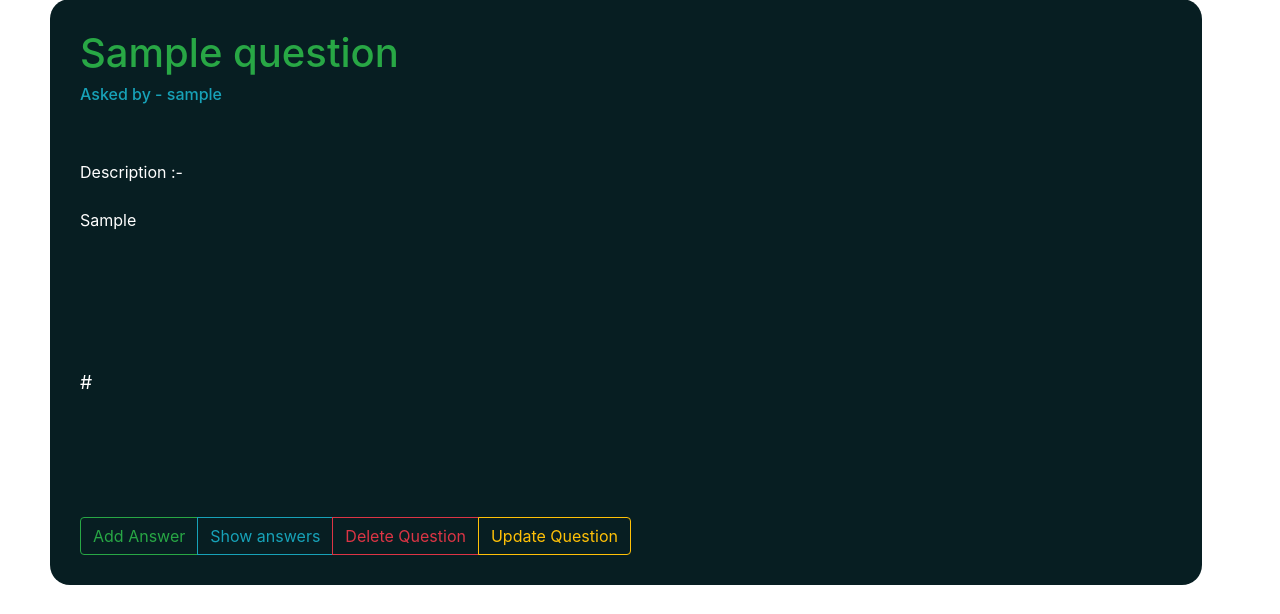
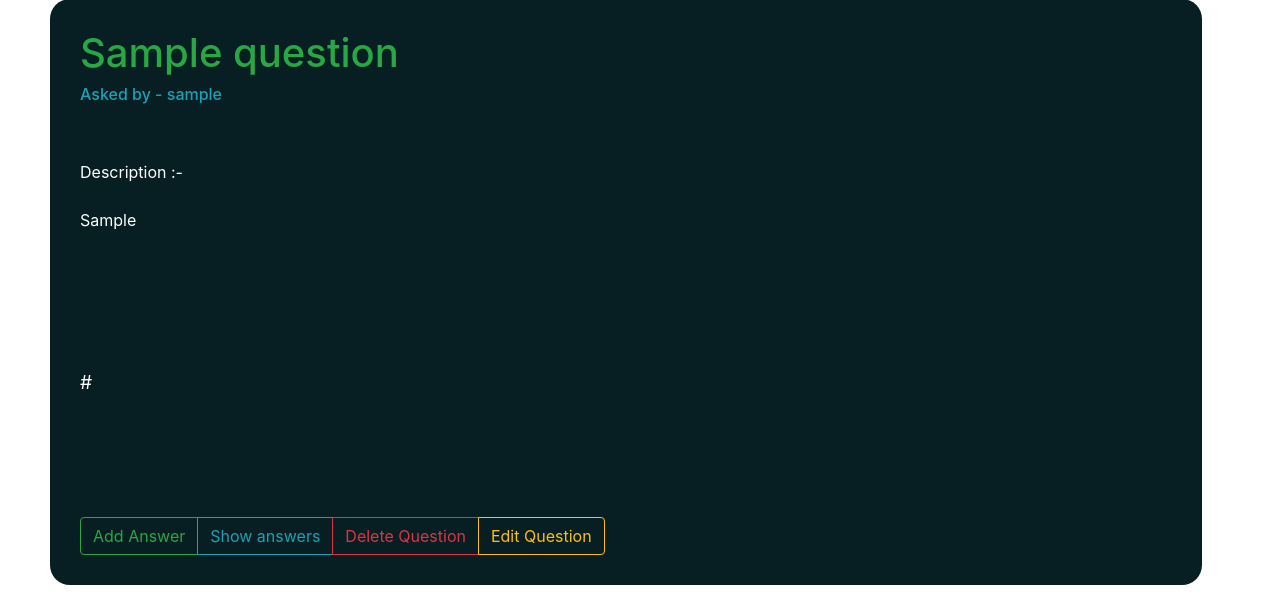
Before and after one commit to richeshgupta/JUETNoticeBoard, a Django app: page /forum/question/1/ in a window 1280 px wide. Shown: the part 186-800 px from the top of the page. Run offline with Django 3.2, Linux system fonts and the light colour scheme; a user stored in the database is signed in; tables that the repository leaves empty hold one stand-in row (values such as "Sample post"); some libraries are stand-ins or nearby versions.

Commit message:
Changed some stuffs

```diff
--- a/notice/main/templates/main/detailpost.html
+++ b/notice/main/templates/main/detailpost.html
@@ -127,7 +127,7 @@
 	<a href='{% url "ans-detail" object.id %}' class='btn btn-outline-info'>Show answers</a>
 	{% if object.author_q == user %}
 		<a href="{% url 'delete-ques' object.id %}" class="btn btn-outline-danger">Delete Question</a>
-		<a href='{% url "update-ques" object.id %}' class='btn btn-outline-warning'>Update Question</a>
+		<a href='{% url "update-ques" object.id %}' class='btn btn-outline-warning'>Edit Question</a>
 	{% endif %}
 </div>
 </body>
--- a/notice/main/templates/main/nav.html
+++ b/notice/main/templates/main/nav.html
@@ -14,7 +14,7 @@
 
   	<!-- NAVBAR -->
   	<nav class="navbar position-fixed-top navbar-light navbar-expand-lg">
-  <a class="navbar-brand" href="{% url 'home' %}"><img src='{% static "logo.png" %}' class='d-inline-block align-top' width='170px'></a>
+  <a class="navbar-brand" href="{% url 'forum-home' %}"><img src='{% static "logo.png" %}' class='d-inline-block align-top' width='170px'></a>
   <button class="navbar-toggler" type="button" data-toggle="collapse" data-target="#navbarSupportedContent" aria-controls="navbarSupportedContent" aria-expanded="false" aria-label="Toggle navigation">
     <span class="navbar-toggler-icon"></span>
   </button>
--- a/notice/main/views.py
+++ b/notice/main/views.py
@@ -4,7 +4,6 @@ from .forms import questionForm,answerForm
 from django.contrib.auth.decorators import login_required
 from django.contrib.auth.mixins	import LoginRequiredMixin,UserPassesTestMixin
 from django.views.generic import ListView,DetailView,CreateView,UpdateView,DeleteView
-
 
 class index_forum(ListView):
 	model = question
@@ -104,5 +103,3 @@ def downvotes(request,pk):
 	query.upvotes-=1;
 	query.save();
 	return render(request,"main/downvoted.html",{})
-
-# Creating User
```
